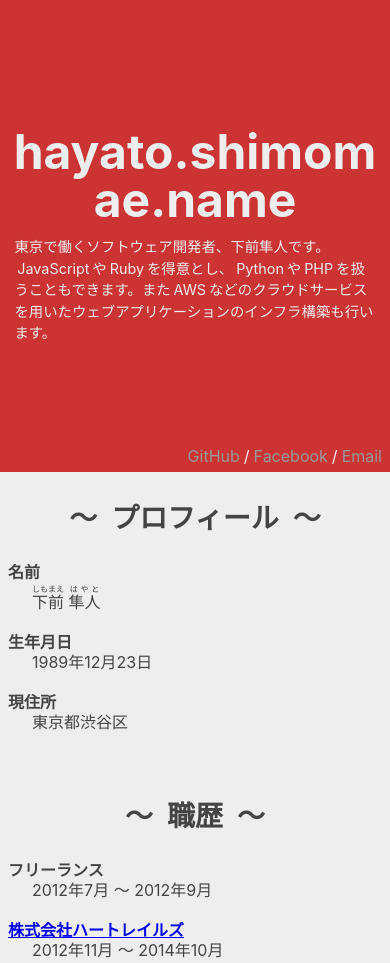
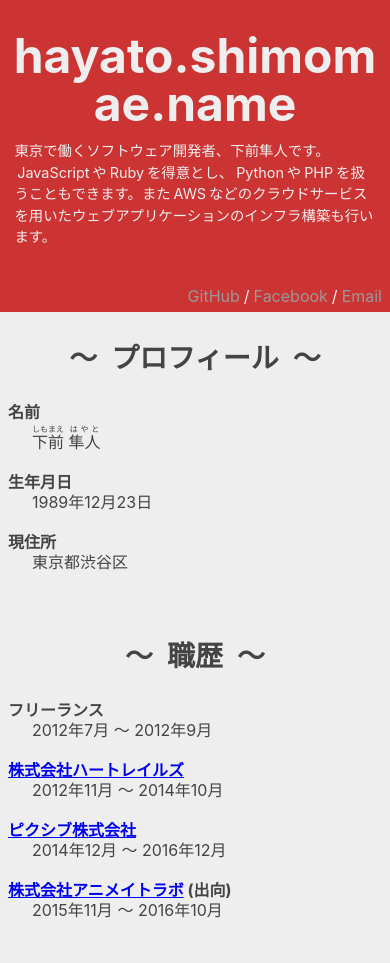
Before and after one commit to shimomaehayato/hayato.shimomae.name, a plain HTML site: page index.html in a window 390 px wide. Shown: the top 963 px of the page. Drawn offline with Linux system fonts and the light colour scheme.

Commit message:
Adjust header padding when mobile (#7)

```diff
--- a/styles/header.css
+++ b/styles/header.css
@@ -6,6 +6,13 @@ header {
   margin: 0;
   padding: 8rem 0;
   position: relative;
+}
+
+@media screen and (max-width: 500px) {
+  header {
+    padding-bottom: 4rem;
+    padding-top: 2rem;
+  }
 }
 
 header h1 {
```
